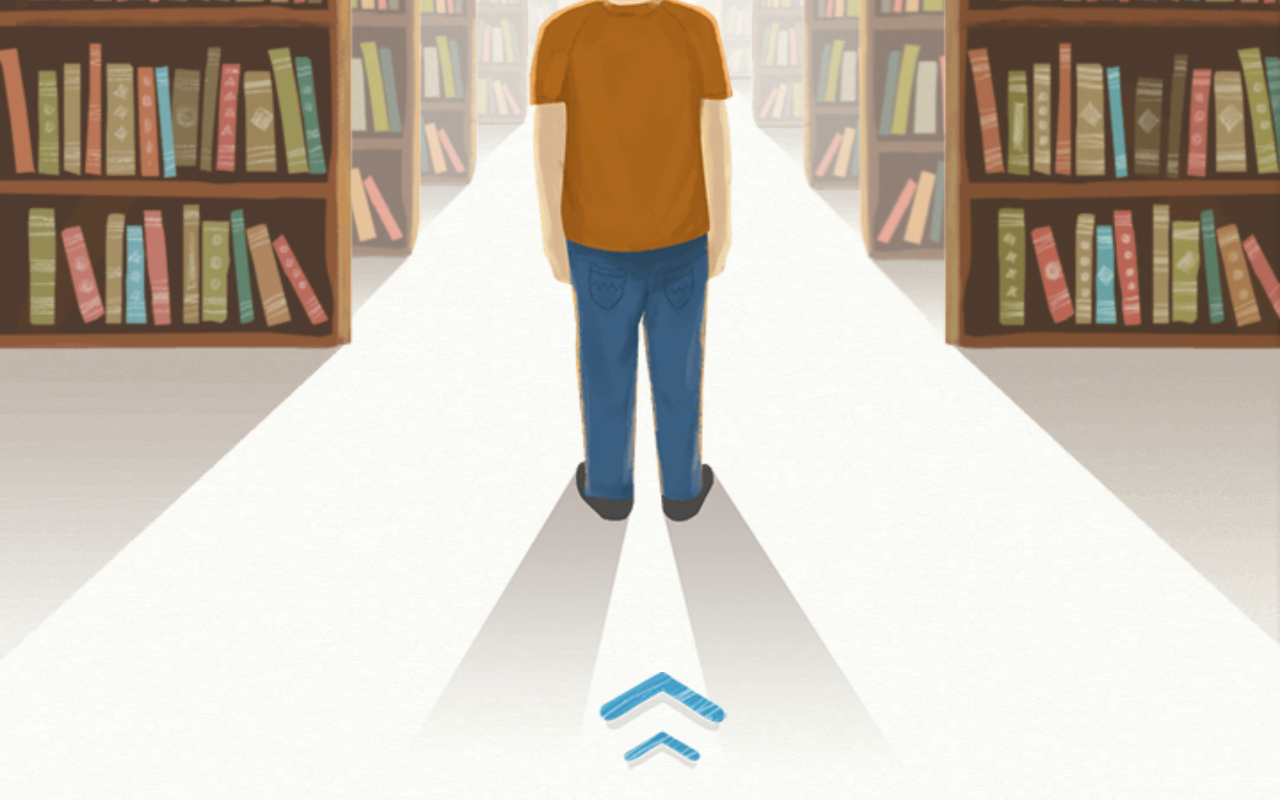
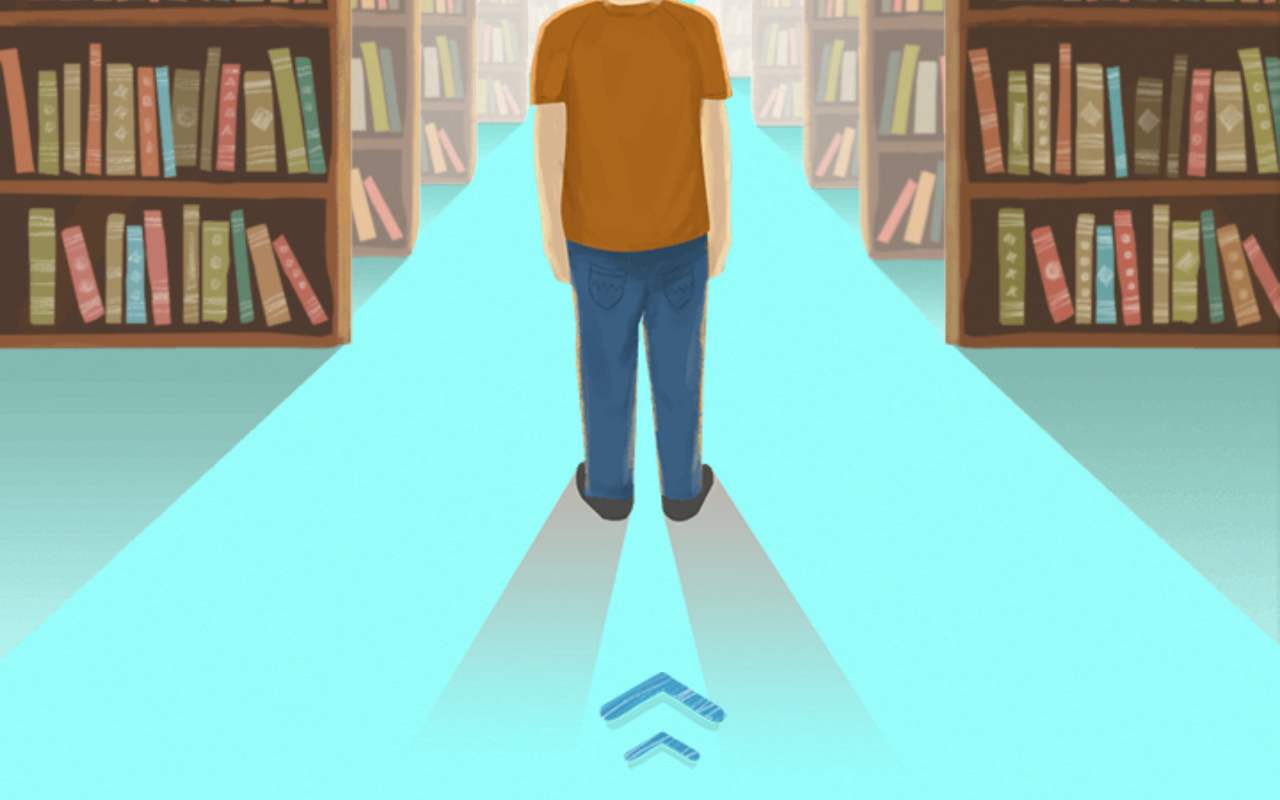
Before and after one commit to czf8271265/outsource, a plain HTML site: page index.html in a window 1280 px wide. Drawn offline with Linux system fonts and the light colour scheme.

Commit message:
simplicify

```diff
--- a/sass/_page3.scss
+++ b/sass/_page3.scss
@@ -8,7 +8,7 @@
   opacity: 0;
 }
 
-#item3{background:rgba(0,255,255,0.4);}
+#item1{background:rgba(0,255,255,0.4);}
 
 
 .s_3_book2{
```
Also changed, not shown: css/page.css.
